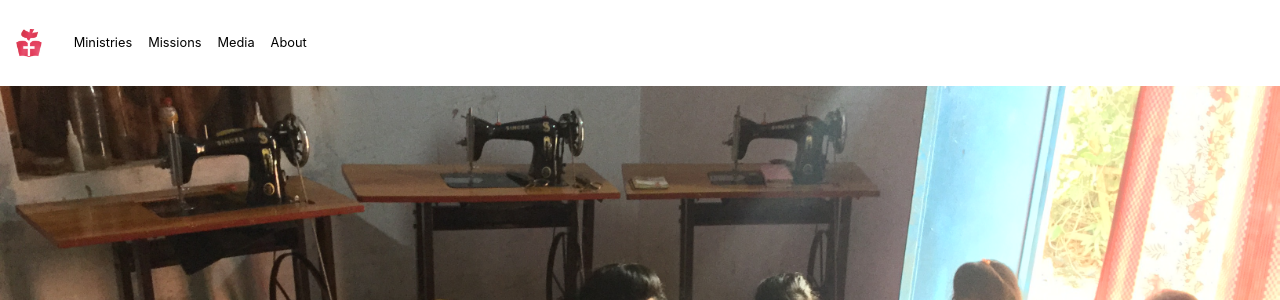
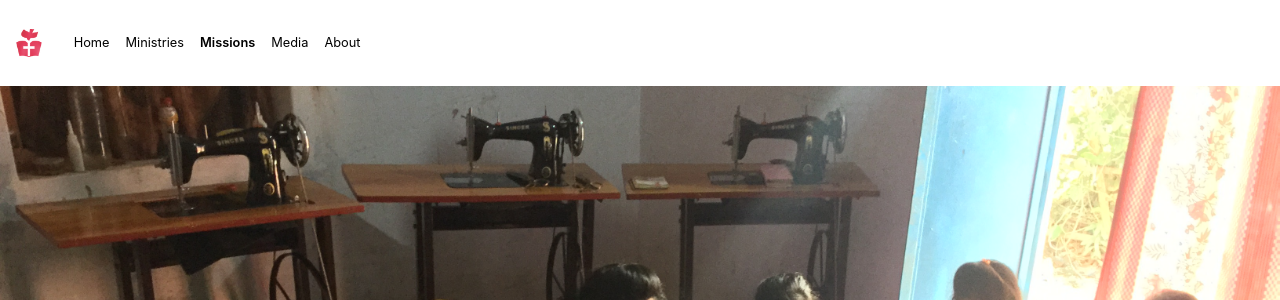
Before and after one commit to nathanielCherian/tabernacle, a Django app: page /missions/ in a window 1280 px wide. Shown: the top 300 px of the page. Run offline with Django 3.2, Linux system fonts and the light colour scheme; tables that the repository leaves empty hold one stand-in row (values such as "Sample post"); some libraries are stand-ins or nearby versions.

Commit message:
fixed navbar

```diff
--- a/churchsite/home/templates/base.html
+++ b/churchsite/home/templates/base.html
@@ -24,7 +24,8 @@
 
             <div class="collapse navbar-collapse" id="navbarCollapse">
                 <div class="navbar-nav mr-auto">
-                    <a href="{% url 'ministries_page' %}" class="nav-item nav-link missions" style="color: black;">Ministries</a>
+                    <a href="{% url 'home_page' %}" class="nav-item nav-link home" style="color: black;">Home</a>
+                    <a href="{% url 'ministries_page' %}" class="nav-item nav-link ministries" style="color: black;">Ministries</a>
                     <a href="{% url 'missions_page' %}" class="nav-item nav-link missions" style="color: black;">Missions</a>
                     <a href="{% url 'media_page' %}" class="nav-item nav-link media" style="color: black;">Media</a>
                     <a href="{% url 'about_page' %}" class="nav-item nav-link about" style="color: black;">About</a>
@@ -79,6 +80,10 @@
             color: black;
         }
 
+        .active{
+            font-weight: 600;
+        }
+
     </style>
 
 </html>
--- a/churchsite/home/templates/home/media_page.html
+++ b/churchsite/home/templates/home/media_page.html
@@ -13,7 +13,12 @@
 </div>
 
 
+<script>
+    $(document).ready(function(){
+        $('.nav-link.media').addClass('active');
+    })
 
+</script>
 
 
 {% endblock %}
--- a/churchsite/home/templates/home/ministries_page.html
+++ b/churchsite/home/templates/home/ministries_page.html
@@ -129,7 +129,7 @@
 
 <script>
     $(document).ready(function(){
-        $('.nav-link.missions').addClass('active');
+        $('.nav-link.ministries').addClass('active');
     })
 
 </script>
```
